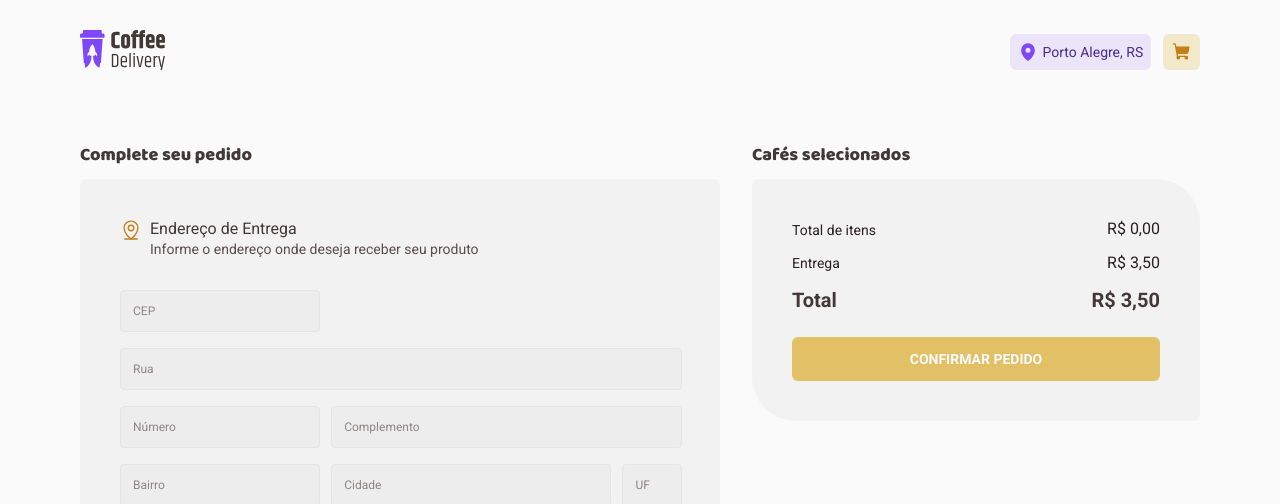
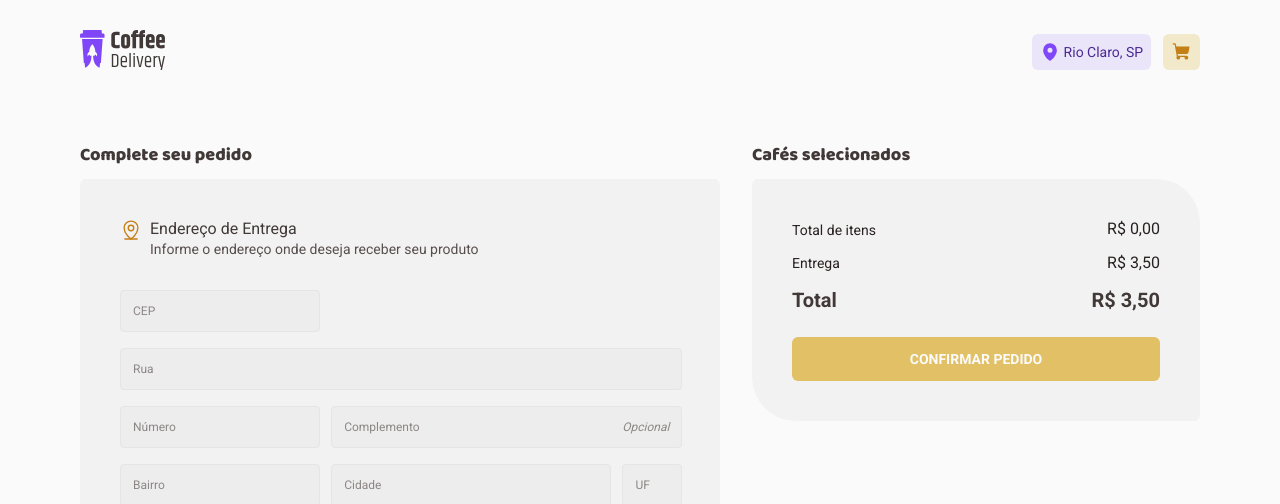
Before and after one commit to PabloXT14/Coffee-Delivery, a React (Vite) app: page /complete-order in a window 1280 px wide. Shown: the top 504 px of the page. Built offline with nearby package versions, Linux system fonts and the light colour scheme.

Commit message:
feat: code application finished

```diff
--- a/src/components/Header/index.tsx
+++ b/src/components/Header/index.tsx
@@ -17,7 +17,7 @@ export function Header() {
         <S.HeaderButtonsContainer>
           <S.HeaderButton variant="purple">
             <MapPin size={20} weight="fill" />
-            Porto Alegre, RS
+            Rio Claro, SP
           </S.HeaderButton>
 
           <NavLink to="/complete-order">
--- a/src/components/Input/index.tsx
+++ b/src/components/Input/index.tsx
@@ -4,14 +4,18 @@ import * as S from './styles'
 
 type InputProps = InputHTMLAttributes<HTMLInputElement> & {
   error?: string
+  rightText?: string
 }
 
 // eslint-disable-next-line react/display-name
 export const Input = forwardRef<HTMLInputElement, InputProps>(
-  ({ error, className, ...props }, ref) => {
+  ({ error, className, rightText, ...props }, ref) => {
     return (
       <S.InputWrapper className={className}>
-        <S.InputStyleContainer {...props} ref={ref} />
+        <S.InputStyleContainer hasError={!!error}>
+          <S.InputStyled {...props} ref={ref} />
+          {rightText && <S.RightText>{rightText}</S.RightText>}
+        </S.InputStyleContainer>
         {error && <RegularText size="s">{error}</RegularText>}
       </S.InputWrapper>
     )
--- a/src/components/Input/styles.ts
+++ b/src/components/Input/styles.ts
@@ -1,4 +1,4 @@
-import styled from 'styled-components'
+import styled, { css } from 'styled-components'
 
 export const InputWrapper = styled.div`
   display: flex;
@@ -11,22 +11,49 @@ export const InputWrapper = styled.div`
   }
 `
 
-export const InputStyleContainer = styled.input`
+interface InputStyleContainerProps {
+  hasError: boolean
+}
+
+export const InputStyleContainer = styled.div<InputStyleContainerProps>`
   height: 2.625rem;
   border-radius: 4px;
   border: 1px solid ${({ theme }) => theme.colors['base-button']};
   background: ${({ theme }) => theme.colors['base-input']};
   transition: 0.4s;
+  display: flex;
+  align-items: center;
+  justify-content: space-between;
+  overflow: hidden;
 
-  &:focus {
+  &:focus-within {
     border-color: ${({ theme }) => theme.colors['brand-yellow-dark']};
   }
 
+  ${({ theme, hasError }) =>
+    hasError &&
+    css`
+      border-color: ${theme.colors['base-error']};
+    `}
+`
+
+export const InputStyled = styled.input`
+  flex: 1;
+  height: 100%;
+  background: none;
+  border: none;
+  font-size: 0.75rem;
+  padding: 0.75rem;
   color: ${({ theme }) => theme.colors['base-text']};
-  font-size: 0.75rem;
-  padding: 0 0.75rem;
 
   &::placeholder {
     color: ${({ theme }) => theme.colors['base-label']};
   }
 `
+
+export const RightText = styled.p`
+  font-size: 0.75rem;
+  font-style: italic;
+  margin-right: 0.75rem;
+  color: ${({ theme }) => theme.colors['base-label']};
+`
--- a/src/contexts/CartContext.tsx
+++ b/src/contexts/CartContext.tsx
@@ -1,10 +1,4 @@
-import {
-  createContext,
-  ReactNode,
-  useContext,
-  useEffect,
-  useState,
-} from 'react'
+import { createContext, ReactNode, useEffect, useState } from 'react'
 import { Coffee } from '../pages/Home/components/CoffeeCard'
 import { produce } from 'immer'
 
@@ -22,6 +16,7 @@ interface CartContextType {
     type: 'increase' | 'decrease',
   ) => void
   removeCartItem: (cartItemId: string) => void
+  cleanCart: () => void
   cartItemsTotal: number
   deliveryPrice: number
 }
@@ -103,6 +98,10 @@ export function CartContextProvider({ children }: CartContextProviderProps) {
     setCartItems(newCart)
   }
 
+  function cleanCart() {
+    setCartItems([])
+  }
+
   useEffect(() => {
     localStorage.setItem(COFFEE_ITEMS_STORAGE_KEY, JSON.stringify(cartItems))
   }, [cartItems])
@@ -115,6 +114,7 @@ export function CartContextProvider({ children }: CartContextProviderProps) {
         cartQuantity,
         changeCartItemQuantity,
         removeCartItem,
+        cleanCart,
         cartItemsTotal,
         deliveryPrice,
       }}
--- a/src/pages/CompleteOrder/components/CompleteOrderForm/AddressForm.tsx
+++ b/src/pages/CompleteOrder/components/CompleteOrderForm/AddressForm.tsx
@@ -24,12 +24,36 @@ export function AddressForm() {
         {...register('cep')}
         error={errors.cep?.message}
       />
-      <Input placeholder="Rua" className="street" />
-      <Input placeholder="Número" type="number" />
-      <Input placeholder="Complemento" className="complement" />
-      <Input placeholder="Bairro" />
-      <Input placeholder="Cidade" />
-      <Input placeholder="UF" />
+      <Input
+        placeholder="Rua"
+        className="street"
+        {...register('street')}
+        error={errors.street?.message}
+      />
+      <Input
+        placeholder="Número"
+        type="number"
+        {...register('number')}
+        error={errors.number?.message}
+      />
+      <Input
+        placeholder="Complemento"
+        className="complement"
+        {...register('complement')}
+        error={errors.complement?.message}
+        rightText={'Opcional'}
+      />
+      <Input
+        placeholder="Bairro"
+        {...register('district')}
+        error={errors.district?.message}
+      />
+      <Input
+        placeholder="Cidade"
+        {...register('city')}
+        error={errors.city?.message}
+      />
+      <Input placeholder="UF" {...register('uf')} error={errors.uf?.message} />
     </S.AddressFormContainer>
   )
 }
--- a/src/pages/CompleteOrder/components/CompleteOrderForm/PaymentMethodOptions.tsx
+++ b/src/pages/CompleteOrder/components/CompleteOrderForm/PaymentMethodOptions.tsx
@@ -1,10 +1,12 @@
 import { Bank, CreditCard, Money } from 'phosphor-react'
+import { useFormContext } from 'react-hook-form'
+import { RegularText } from '../../../../components/Typography'
 import { PaymentMethodInput } from '../PaymentMethodInput'
 import * as S from './styles'
 
 export const PAYMENT_METHODS = {
   credit: {
-    label: 'Cartão de crédito',
+    label: 'Cartão de Crédito',
     icon: <CreditCard size={16} />,
   },
   debit: {
@@ -18,11 +20,26 @@ export const PAYMENT_METHODS = {
 }
 
 export function PaymentMethodsOptions() {
+  const {
+    register,
+    formState: { errors },
+  } = useFormContext()
+
+  const paymentMethodError = errors?.paymentMethod?.message as unknown as string
+
   return (
     <S.PaymentMethodOptionsContainer>
       {Object.entries(PAYMENT_METHODS).map(([key, { label, icon }]) => (
-        <PaymentMethodInput key={label} icon={icon} label={label} />
+        <PaymentMethodInput
+          id={key}
+          key={label}
+          icon={icon}
+          label={label}
+          value={key}
+          {...register('paymentMethod')}
+        />
       ))}
+      {paymentMethodError && <RegularText>{paymentMethodError}</RegularText>}
     </S.PaymentMethodOptionsContainer>
   )
 }
--- a/src/pages/CompleteOrder/components/CompleteOrderForm/styles.ts
+++ b/src/pages/CompleteOrder/components/CompleteOrderForm/styles.ts
@@ -40,4 +40,9 @@ export const PaymentMethodOptionsContainer = styled.div`
   display: grid;
   grid-template-columns: repeat(3, 1fr);
   gap: 0.75rem;
+
+  & > p {
+    grid-column: span 3;
+    color: ${({ theme }) => theme.colors['base-error']};
+  }
 `
--- a/src/pages/CompleteOrder/components/PaymentMethodInput/index.tsx
+++ b/src/pages/CompleteOrder/components/PaymentMethodInput/index.tsx
@@ -1,18 +1,29 @@
-import { ReactNode } from 'react'
+import { forwardRef, InputHTMLAttributes, ReactNode } from 'react'
 import * as S from './styles'
 
-type PaymentMethodInputProps = {
+type PaymentMethodInputProps = InputHTMLAttributes<HTMLInputElement> & {
+  id: string
   label: string
   icon: ReactNode
+  value: string
 }
 
-export function PaymentMethodInput({ label, icon }: PaymentMethodInputProps) {
-  const randomId = Math.floor(Date.now() * Math.random()).toString(36)
-
+// eslint-disable-next-line react/display-name
+export const PaymentMethodInput = forwardRef<
+  HTMLInputElement,
+  PaymentMethodInputProps
+>(({ id, value, icon, label, ...props }, ref) => {
   return (
     <S.PaymentMethodInputContainer>
-      <input id={randomId} type="radio" name="paymentMethod" />
-      <label htmlFor={randomId}>
+      <input
+        id={id}
+        type="radio"
+        name="paymentMethod"
+        value={value}
+        {...props}
+        ref={ref}
+      />
+      <label htmlFor={id}>
         <S.ContentContainer>
           {icon}
           {label}
@@ -20,4 +31,4 @@ export function PaymentMethodInput({ label, icon }: PaymentMethodInputProps) {
       </label>
     </S.PaymentMethodInputContainer>
   )
-}
+})
--- a/src/pages/CompleteOrder/index.tsx
+++ b/src/pages/CompleteOrder/index.tsx
@@ -4,9 +4,28 @@ import * as S from './styles'
 import * as zod from 'zod'
 import { zodResolver } from '@hookform/resolvers/zod'
 import { useForm, FormProvider } from 'react-hook-form'
+import { useNavigate } from 'react-router-dom'
+import { useCart } from '../../hooks/useCart'
+
+enum PaymentMethods {
+  credit = 'credit',
+  debit = 'debit',
+  money = 'money',
+}
 
 const confirmOrderFormValidationSchema = zod.object({
   cep: zod.string().min(1, 'Informe o CEP'),
+  street: zod.string().min(1, 'Informe a Rua'),
+  number: zod.string().min(1, 'Informe o número'),
+  complement: zod.string(),
+  district: zod.string().min(1, 'Informe o Bairro'),
+  city: zod.string().min(1, 'Informe a Cidade'),
+  uf: zod.string().min(1, 'Informe a UF'),
+  paymentMethod: zod.nativeEnum(PaymentMethods, {
+    errorMap: () => {
+      return { message: 'Informe o método de pagamento' }
+    },
+  }),
 })
 
 export type OrderData = zod.infer<typeof confirmOrderFormValidationSchema>
@@ -16,12 +35,23 @@ type ConfirmOrderFormData = OrderData
 export function CompleteOrder() {
   const confirmOrderForm = useForm<ConfirmOrderFormData>({
     resolver: zodResolver(confirmOrderFormValidationSchema),
+    defaultValues: {
+      paymentMethod: undefined,
+    },
   })
 
   const { handleSubmit, formState } = confirmOrderForm
 
+  const navigate = useNavigate()
+  const { cleanCart } = useCart()
+
   function handleConfirmOrder(data: ConfirmOrderFormData) {
-    console.log(data)
+    // console.log(data)
+    navigate('/order-confirmed', {
+      state: data, // enviando dados quem vêm do fomulário pela navegação de rota
+    })
+
+    cleanCart()
   }
 
   console.log(formState.errors)
--- a/src/pages/OrderConfirmed/index.tsx
+++ b/src/pages/OrderConfirmed/index.tsx
@@ -4,9 +4,30 @@ import { MapPin, Clock, CurrencyDollar } from 'phosphor-react'
 import * as S from './styles'
 import { InfoWithIcon } from '../../components/InfoWithIcon'
 import { useTheme } from 'styled-components'
+import { useLocation, useNavigate } from 'react-router-dom'
+import { OrderData } from '../CompleteOrder'
+import { PAYMENT_METHODS } from '../CompleteOrder/components/CompleteOrderForm/PaymentMethodOptions'
+import { useEffect } from 'react'
+
+interface LocationType {
+  state: OrderData
+}
 
 export function OrderConfirmed() {
   const { colors } = useTheme()
+
+  // Pegando dados do state do navigate (que vem da rota complete-order)
+  const { state } = useLocation() as unknown as LocationType
+
+  const navigate = useNavigate()
+
+  useEffect(() => {
+    if (!state) {
+      navigate('/')
+    }
+  }, [navigate, state])
+
+  if (!state) return <></>
 
   return (
     <S.OrderConfirmedContainer className="container">
@@ -24,9 +45,12 @@ export function OrderConfirmed() {
             iconBg={colors['brand-purple']}
             text={
               <RegularText color="text">
-                Entrega em <strong>Rua João Daniel Martinelli, 102</strong>
+                Entrega em{' '}
+                <strong>
+                  {state.street}, {state.number}
+                </strong>
                 <br />
-                Farrapos - Porto Alegre, RS
+                {state.district} - {state.city}, {state.uf}
               </RegularText>
             }
           />
@@ -50,7 +74,7 @@ export function OrderConfirmed() {
               <RegularText color="text">
                 Pagamento na entrega
                 <br />
-                <strong>Cartão de crédito</strong>
+                <strong>{PAYMENT_METHODS[state.paymentMethod].label}</strong>
               </RegularText>
             }
           />
--- a/src/styles/global.ts
+++ b/src/styles/global.ts
@@ -17,12 +17,12 @@ export const GlobalStyles = createGlobalStyle`
   }
 
   ::-webkit-scrollbar-track {
-    background: transparent;
+    background: ${({ theme }) => theme.colors['base-button']};
   }
 
   ::-webkit-scrollbar-thumb {
     border-radius: 3px;
-    background: ${({ theme }) => theme.colors['base-hover']};
+    background: ${({ theme }) => theme.colors['brand-purple']};
   }
 
   body {
```
